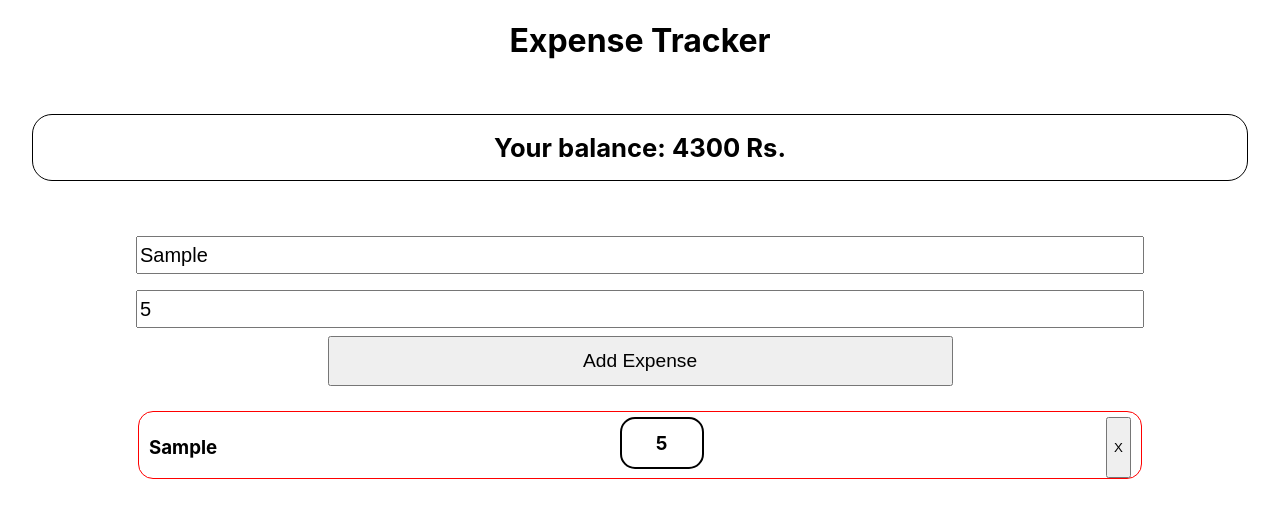
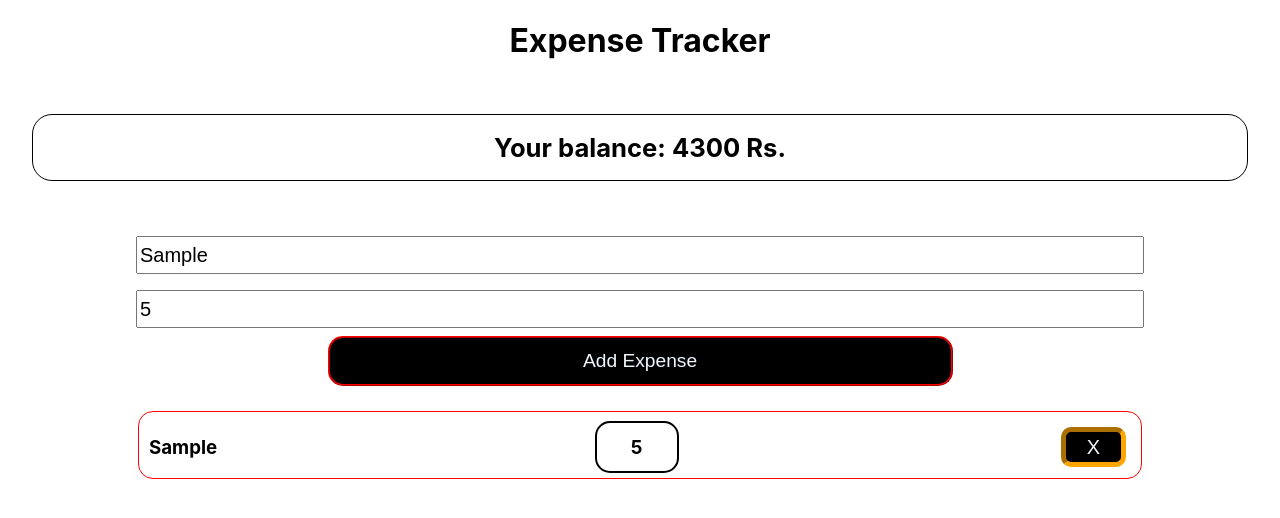
Before and after one commit to jaymalave/ExpenseTracker, a React (Create React App) app in the folder client/: page / in a window 1280 px wide. Both pictures are taken after typing "Sample", "5" into the empty fields and a click on the button "Add Expense". Shown: the top 518 px of the page. Built offline with nearby package versions, Linux system fonts and the light colour scheme.

Commit message:
styled buttons

```diff
--- a/client/src/App.css
+++ b/client/src/App.css
@@ -17,6 +17,10 @@
   width: 50%;
   height: 50px;
   font-size: 1.2rem;
+  background-color: black;
+  color: aliceblue;
+  border: 2px ridge red;
+  border-radius: 15px;
 }
 
 /* .expense-list {
@@ -43,6 +47,7 @@
   padding-left: 10px;
   padding-top: 5px;
   border-radius: 15px;
+  align-items: center;
 }
 
 .expense-form{
@@ -75,3 +80,15 @@ input[type="number"] {
    justify-content: center;
    align-items: center;
 }
+
+.del-btn {
+  margin: 5px;
+   padding: 2px;
+   height: 40px;
+   width: 65px;
+   font-size: 20px;
+   background-color: black;
+   color: aliceblue;
+   border: 5px inset orange;
+   border-radius: 10px;
+}
--- a/client/src/components/AddExpense.js
+++ b/client/src/components/AddExpense.js
@@ -23,8 +23,8 @@ const AddExpense = () => {
     return (
       <div className="expense-form">
       <form onSubmit={addExpense}>
-        <input type="text" value={expenseName} name="expense-name" onChange={updateExpenseName} className='name-input'/>
-        <input type="number" value={expenseCost} name="expense-cost" onChange={updateExpenseCost} className='cost-input'/>
+        <input type="text" value={expenseName} name="expense-name" onChange={updateExpenseName} className='name-input' required/>
+        <input type="number" value={expenseCost} name="expense-cost" onChange={updateExpenseCost} className='cost-input' required/>
         <button type="submit" className='add-btn'>Add Expense</button>
       </form>
       </div>
--- a/client/src/components/Expense.js
+++ b/client/src/components/Expense.js
@@ -1,6 +1,16 @@
-import React from "react";
+import React, {useContext} from "react";
+
+import {ExpenseContext} from '../context/ExpenseContext';
 
 const Expense = ({name, cost}) => {
+
+  const [expenses, setExpenses] = useContext(ExpenseContext);
+  // const { deleteExpense } = useContext(ExpenseContext);
+
+  // function deleteHandler(){
+  //      deleteExpense();
+  // }
+
   return (
       <div className='expense-main'>
     <div className="expense-card">
@@ -11,7 +21,7 @@ const Expense = ({name, cost}) => {
         <div className="cost-prop">
           <h3>{cost}</h3>
         </div>
-        <button>X</button>
+        <button className='del-btn'>X</button>
       </div>
     </div>
     </div>
```
Also changed, not shown: client/src/context/ExpenseContext.js (+6 -2 lines).
